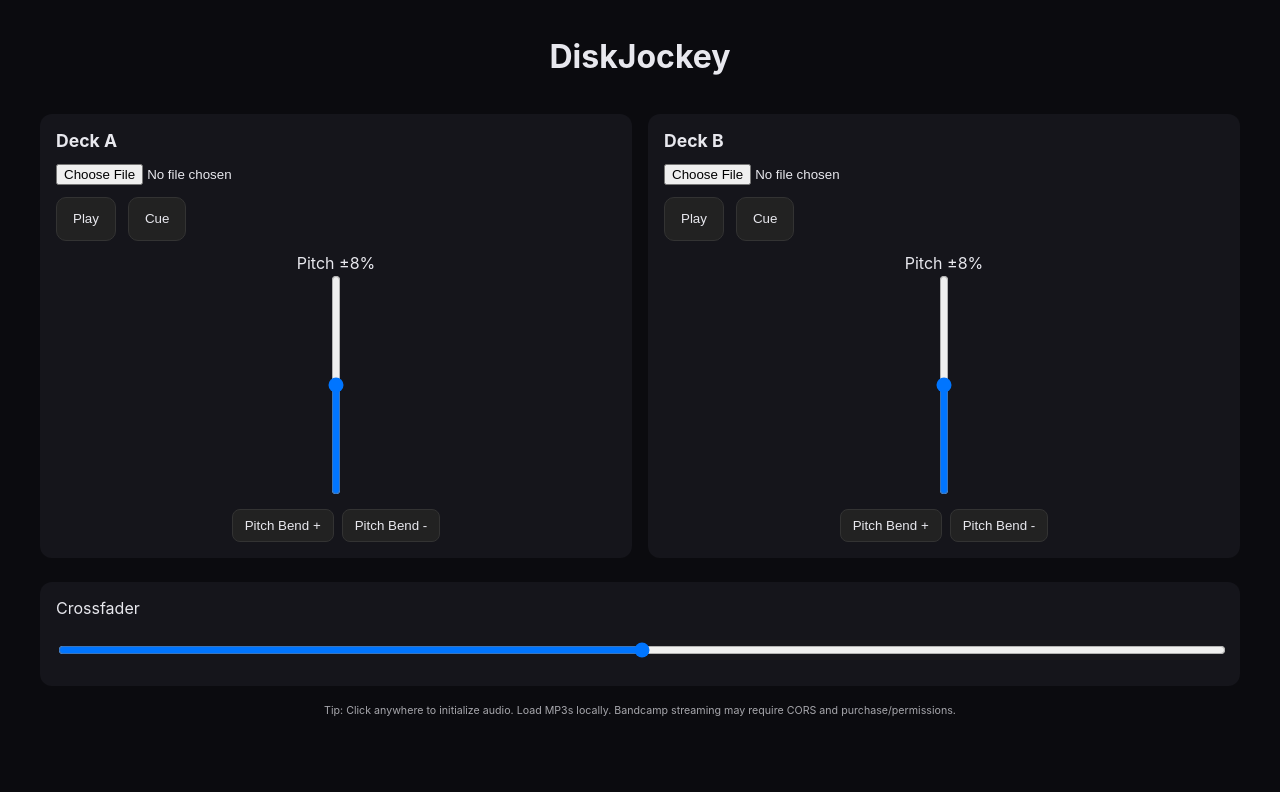
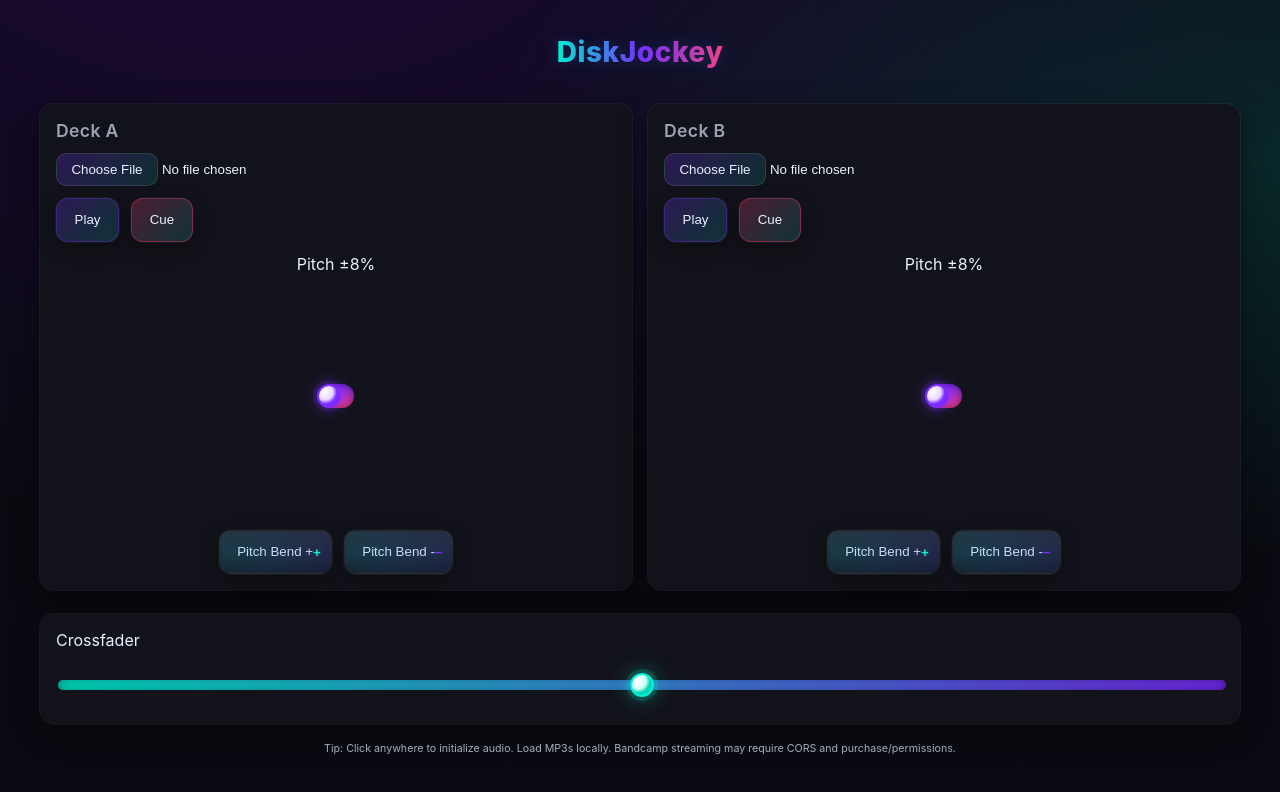
Before and after one commit to baffioso/diskJockey, a React (Vite) app: page / in a window 1280 px wide. Shown: the top 792 px of the page. Built offline with nearby package versions, Linux system fonts and the light colour scheme.

Commit message:
style: update logo styling and enhance overall theme with techno neon palette

```diff
--- a/src/App.tsx
+++ b/src/App.tsx
@@ -50,7 +50,7 @@ export default function App() {
 
   return (
     <div className="app">
-      <h1>DiskJockey</h1>
+      <h1 className="logo">DiskJockey</h1>
       <div className="mixer">
         <Deck
           title="Deck A"
--- a/src/styles.css
+++ b/src/styles.css
@@ -1,31 +1,200 @@
 * { box-sizing: border-box; }
 :root {
   color-scheme: light dark;
-  --bg: #0b0b0f;
-  --panel: #15151b;
-  --text: #e8e8ee;
-  --accent: #4fd1c5;
+  /* Techno neon palette */
+  --bg: #090a0f;
+  --bg-grad: radial-gradient(1200px 600px at 20% -10%, rgba(124, 0, 255, 0.15), transparent),
+              radial-gradient(800px 400px at 100% 20%, rgba(0, 255, 214, 0.12), transparent),
+              linear-gradient(180deg, #090a0f, #0a0b12);
+  --panel: #12131a;
+  --text: #e9f0ff;
+  --muted: #9aa3b2;
+  --accent: #00f5d4; /* aqua */
+  --accent-2: #7b2cff; /* violet */
+  --accent-3: #ff3d81; /* magenta */
+  --glow: rgba(0, 245, 212, 0.5);
 }
 html, body, #root { height: 100%; margin: 0; }
-body { font-family: Inter, ui-sans-serif, system-ui, -apple-system, Segoe UI, Roboto, Arial, sans-serif; background: var(--bg); color: var(--text); }
+body {
+  font-family: Inter, ui-sans-serif, system-ui, -apple-system, Segoe UI, Roboto, Arial, sans-serif;
+  background: var(--bg-grad);
+  color: var(--text);
+}
 
 .app { display: flex; flex-direction: column; align-items: center; gap: 1rem; padding: 1rem; }
 .mixer { display: grid; grid-template-columns: 1fr 1fr; gap: 1rem; width: 100%; max-width: 1200px; }
 
-.deck { background: var(--panel); padding: 1rem; border-radius: 12px; display: grid; gap: 0.75rem; }
-.deck h2 { margin: 0; font-size: 1.1rem; }
+.deck { background: var(--panel); padding: 1rem; border-radius: 14px; display: grid; gap: 0.75rem; box-shadow: 0 0 0 1px rgba(255,255,255,0.06), 0 10px 30px rgba(0,0,0,0.4); }
+.deck h2 { margin: 0; font-size: 1.1rem; color: var(--muted); font-weight: 600; letter-spacing: 0.02em; }
 .loader input[type="file"] { width: 100%; }
 .transport { display: flex; gap: 0.75rem; flex-wrap: wrap; }
-.transport button { padding: 0.75rem 1rem; border: 1px solid #333; background: #222; color: var(--text); border-radius: 10px; cursor: pointer; min-width: 44px; min-height: 44px; }
-.transport button:hover { background: #2a2a2f; }
+.transport button,
+.bend button {
+  position: relative;
+  padding: 0.75rem 1.1rem;
+  border-radius: 12px;
+  border: 1px solid rgba(255,255,255,0.08);
+  background: linear-gradient(180deg, rgba(255,255,255,0.06), rgba(0,0,0,0.2));
+  color: var(--text);
+  cursor: pointer;
+  min-width: 56px;
+  min-height: 44px;
+  transition: transform 0.08s ease, box-shadow 0.2s ease, background 0.2s ease;
+  box-shadow: 0 0 0 1px rgba(255,255,255,0.04), 0 6px 18px rgba(0,0,0,0.35);
+}
+.transport button:hover,
+.bend button:hover {
+  box-shadow: 0 0 0 1px rgba(255,255,255,0.06), 0 0 24px var(--glow);
+}
+.transport button:active,
+.bend button:active { transform: translateY(1px) scale(0.99); }
+.transport button:first-child { /* Play/Pause focus color */
+  background: linear-gradient(135deg, rgba(123,44,255,0.25), rgba(0,245,212,0.15));
+  border-color: rgba(123,44,255,0.35);
+}
+.transport button:nth-child(2) { /* Cue */
+  background: linear-gradient(135deg, rgba(255,61,129,0.25), rgba(0,245,212,0.15));
+  border-color: rgba(255,61,129,0.35);
+}
 
 .pitch { display: grid; place-items: center; }
-.pitch input.vertical { writing-mode: bt-lr; appearance: slider-vertical; -webkit-appearance: slider-vertical; width: 32px; height: 220px; }
+.pitch input.vertical {
+  writing-mode: bt-lr;
+  appearance: slider-vertical;
+  -webkit-appearance: slider-vertical;
+  width: 36px; height: 240px;
+  background: transparent;
+}
 
-.bend { display: flex; gap: 0.5rem; justify-content: center; }
-.bend button { padding: 0.5rem 0.75rem; border: 1px solid #333; background: #222; color: var(--text); border-radius: 8px; cursor: pointer; }
+.bend { display: flex; gap: 0.75rem; justify-content: center; }
 
-.xfader { background: var(--panel); padding: 1rem; border-radius: 12px; display: grid; gap: 0.75rem; align-content: center; width: 100%; max-width: 1200px; margin-top: 0.5rem; }
-.xfader input[type="range"] { width: 100%; height: 36px; }
+.xfader { background: var(--panel); padding: 1rem; border-radius: 14px; display: grid; gap: 0.75rem; align-content: center; width: 100%; max-width: 1200px; margin-top: 0.5rem; box-shadow: 0 0 0 1px rgba(255,255,255,0.06), 0 10px 30px rgba(0,0,0,0.4); }
+.xfader input[type="range"] { width: 100%; height: 42px; background: transparent; }
+
+/* Range styling: WebKit (Chrome/Safari/Edge) */
+.xfader input[type="range"]::-webkit-slider-runnable-track {
+  height: 10px; border-radius: 9999px;
+  background: linear-gradient(90deg, var(--accent), var(--accent-2));
+  box-shadow: inset 0 0 12px rgba(0,0,0,0.5);
+}
+.xfader input[type="range"]::-webkit-slider-thumb {
+  -webkit-appearance: none; appearance: none;
+  width: 24px; height: 24px; border-radius: 50%;
+  background: radial-gradient(circle at 30% 30%, #fff, #d2fff7 40%, #00d6b9 60%);
+  border: 2px solid var(--accent);
+  box-shadow: 0 0 0 4px rgba(0, 245, 212, 0.15), 0 0 20px var(--glow);
+  margin-top: -7px; /* center over 10px track */
+  transition: transform 0.1s ease, box-shadow 0.2s ease;
+}
+.xfader input[type="range"]:active::-webkit-slider-thumb { transform: scale(1.05); box-shadow: 0 0 0 6px rgba(0, 245, 212, 0.2), 0 0 28px var(--glow); }
+
+/* Range styling: Firefox */
+.xfader input[type="range"] { appearance: none; -moz-appearance: none; }
+.xfader input[type="range"]::-moz-range-track {
+  height: 10px; border-radius: 9999px;
+  background: linear-gradient(90deg, var(--accent), var(--accent-2));
+  box-shadow: inset 0 0 12px rgba(0,0,0,0.5);
+}
+.xfader input[type="range"]::-moz-range-thumb {
+  width: 24px; height: 24px; border-radius: 50%;
+  background: radial-gradient(circle at 30% 30%, #fff, #d2fff7 40%, #00d6b9 60%);
+  border: 2px solid var(--accent);
+  box-shadow: 0 0 0 4px rgba(0, 245, 212, 0.15), 0 0 20px var(--glow);
+  transition: transform 0.1s ease, box-shadow 0.2s ease;
+}
+.xfader input[type="range"]:active::-moz-range-thumb { transform: scale(1.05); box-shadow: 0 0 0 6px rgba(0, 245, 212, 0.2), 0 0 28px var(--glow); }
+
+/* Vertical pitch slider track + thumb */
+.pitch input.vertical::-webkit-slider-runnable-track {
+  width: 10px; border-radius: 9999px;
+  background: linear-gradient(180deg, var(--accent-2), var(--accent-3));
+  box-shadow: inset 0 0 10px rgba(0,0,0,0.5);
+}
+.pitch input.vertical::-webkit-slider-thumb {
+  -webkit-appearance: none; appearance: none;
+  width: 24px; height: 24px; border-radius: 50%;
+  background: radial-gradient(circle at 30% 30%, #fff, #ecd6ff 40%, #7b2cff 60%);
+  border: 2px solid var(--accent-2);
+  box-shadow: 0 0 0 4px rgba(123, 44, 255, 0.18), 0 0 18px rgba(123,44,255,0.5);
+  margin-left: -7px; /* center over 10px track */
+  transition: transform 0.1s ease, box-shadow 0.2s ease;
+}
+.pitch input.vertical:active::-webkit-slider-thumb { transform: scale(1.05); box-shadow: 0 0 0 6px rgba(123, 44, 255, 0.25), 0 0 26px rgba(123,44,255,0.6); }
+
+.pitch input.vertical { appearance: none; -moz-appearance: none; }
+.pitch input.vertical::-moz-range-track {
+  width: 10px; border-radius: 9999px;
+  background: linear-gradient(180deg, var(--accent-2), var(--accent-3));
+  box-shadow: inset 0 0 10px rgba(0,0,0,0.5);
+}
+.pitch input.vertical::-moz-range-thumb {
+  width: 24px; height: 24px; border-radius: 50%;
+  background: radial-gradient(circle at 30% 30%, #fff, #ecd6ff 40%, #7b2cff 60%);
+  border: 2px solid var(--accent-2);
+  box-shadow: 0 0 0 4px rgba(123, 44, 255, 0.18), 0 0 18px rgba(123,44,255,0.5);
+  transition: transform 0.1s ease, box-shadow 0.2s ease;
+}
+.pitch input.vertical:active::-moz-range-thumb { transform: scale(1.05); box-shadow: 0 0 0 6px rgba(123, 44, 255, 0.25), 0 0 26px rgba(123,44,255,0.6); }
 
 footer { opacity: 0.7; font-size: 0.8rem; }
+
+/* Logo styling */
+.logo {
+  font-size: 1.75rem;
+  font-weight: 800;
+  letter-spacing: 0.02em;
+  background: linear-gradient(90deg, var(--accent), var(--accent-2), var(--accent-3));
+  -webkit-background-clip: text;
+  background-clip: text;
+  color: transparent;
+  text-shadow: 0 0 24px rgba(0, 245, 212, 0.2), 0 0 16px rgba(123, 44, 255, 0.15);
+}
+
+/* Browse files input */
+.loader input[type="file"]::-webkit-file-upload-button {
+  padding: 0.5rem 0.9rem;
+  border-radius: 10px;
+  border: 1px solid rgba(255,255,255,0.1);
+  background: linear-gradient(135deg, rgba(123,44,255,0.25), rgba(0,245,212,0.12));
+  color: var(--text);
+  cursor: pointer;
+}
+.loader input[type="file"]::file-selector-button { /* Firefox */
+  padding: 0.5rem 0.9rem;
+  border-radius: 10px;
+  border: 1px solid rgba(255,255,255,0.1);
+  background: linear-gradient(135deg, rgba(123,44,255,0.25), rgba(0,245,212,0.12));
+  color: var(--text);
+  cursor: pointer;
+}
+
+/* Pitch bend button styling (reuse button base, add icon-like arrows) */
+.bend button {
+  position: relative;
+  overflow: hidden;
+}
+.bend button:first-child::before,
+.bend button:last-child::before {
+  content: '';
+  position: absolute;
+  inset: 0;
+  background: radial-gradient(180px 60px at 10% 50%, rgba(0,245,212,0.15), transparent),
+              radial-gradient(180px 60px at 90% 50%, rgba(123,44,255,0.15), transparent);
+  pointer-events: none;
+}
+.bend button:first-child::after { /* + arrow */
+  content: '+';
+  position: absolute;
+  right: 10px;
+  top: 50%; transform: translateY(-50%);
+  color: var(--accent);
+  font-weight: 800;
+}
+.bend button:last-child::after { /* - arrow */
+  content: '−';
+  position: absolute;
+  right: 10px;
+  top: 50%; transform: translateY(-50%);
+  color: var(--accent-2);
+  font-weight: 800;
+}
```
